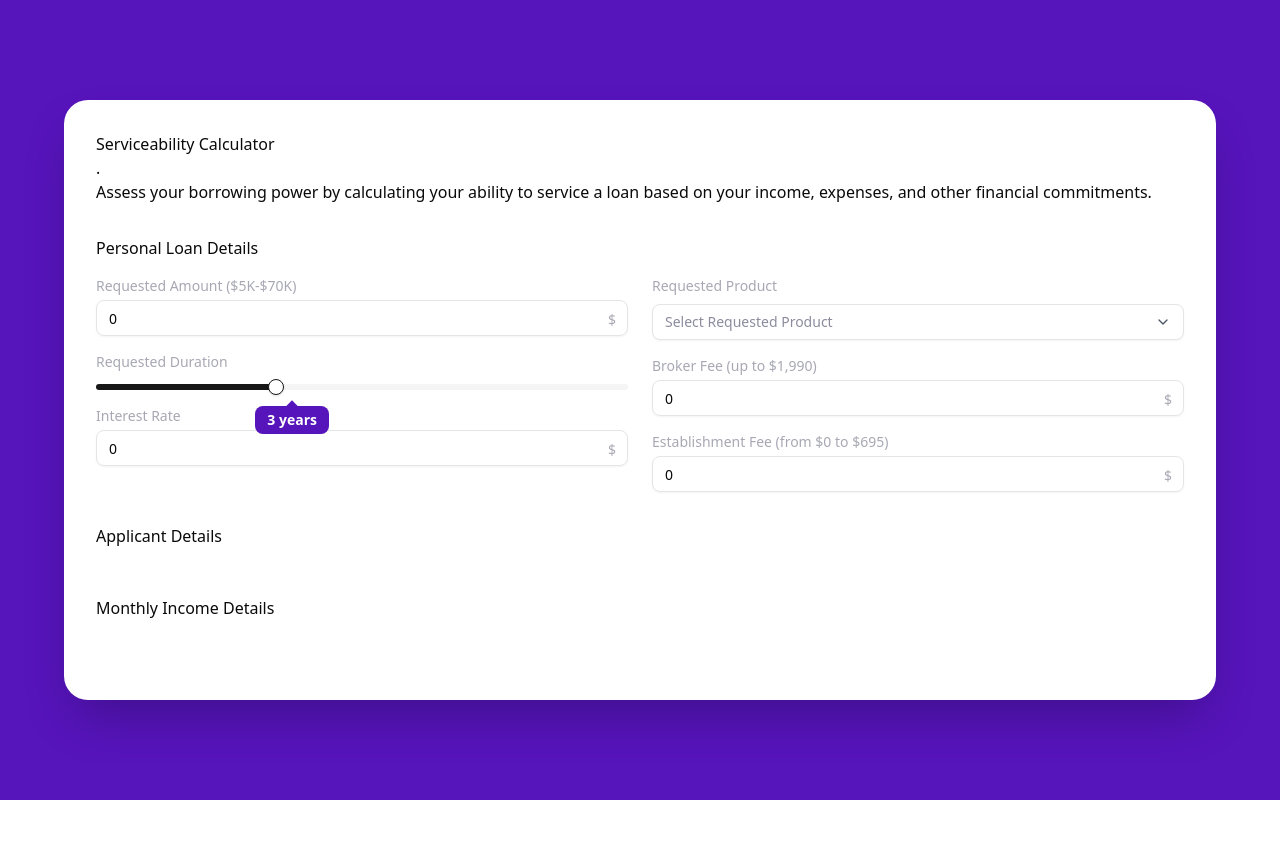
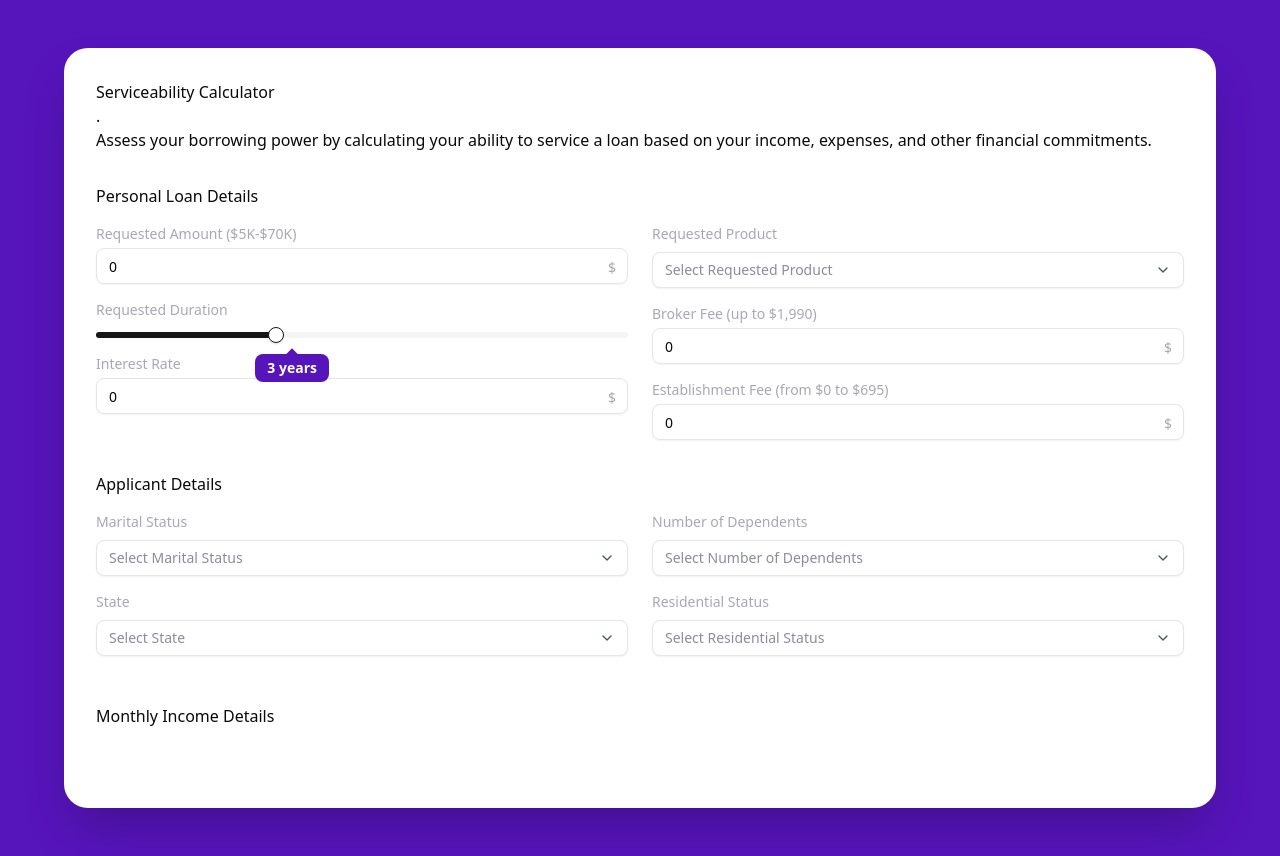
Before and after one commit to aleeshaloanoptions/serviceabilityCalculator, a Next.js app in the folder calculator/: page /serviceability in a window 1280 px wide. Before the commit the page ends 800 px from the top, so only its background shows below. Built offline with nearby package versions, Linux system fonts and the light colour scheme.

Commit message:
added all components for Applicant Details

```diff
--- a/calculator/src/app/serviceability/page.tsx
+++ b/calculator/src/app/serviceability/page.tsx
@@ -5,7 +5,7 @@ import LoInput from "@/app/components/LoInput";
 import LoSlider from "@/app/components/LoSlider";
 import LoDropdown from "@/app/components/LoDropdown";
 import LoTable from "@/app/components/LoTable";
-import { LoanType, MaritalStatus, State } from "@/constants/enums";
+import { LoanType, MaritalStatus, ResidentialStatus, State } from "@/constants/enums";
 import { useState } from "react";
 
 export default function Home() {
@@ -15,7 +15,8 @@ const [termYears, setTermYears] = useState<number | undefined>(3);
 const [brokerFee, setBrokerFee] = useState<number>(0);
 const [interestRate, setInterestRate] = useState<number | undefined>(0);
 const [establishmentFee, setEstablishmentFee] = useState<number>(0);
-const [dependants, setDependants] = useState<number | undefined>(0);
+const [dependents, setDependents] = useState<number | undefined>(0);
+const dependentOptions = ["0", "1", "2", "3", "4", "5", "6", "7", "8", "9", "10+"];
 const [applicantIncome, setApplicantIncome] = useState<number | undefined>(0);
 const [partnerIncome, setPartnerIncome] = useState<number | undefined>(0);
 const [rentalIncome, setRentalIncome] = useState<number | undefined>(0);
@@ -55,6 +56,15 @@ const states = [
   State.TAS,
   State.ACT,
   State.NT
+]
+
+const residentialStatusOptions = [
+  ResidentialStatus.Citizen,
+  ResidentialStatus.PermanentResident,
+  ResidentialStatus.TemporaryResident,
+  ResidentialStatus.WorkVisa,
+  ResidentialStatus.StudentVisa,
+  ResidentialStatus.Other
 ]
 
 function calculateServiceability(): void {
@@ -149,12 +159,29 @@ return (
           {/* Left column */}
           <div className="flex-1 space-y-4">
             {/* Marital Status */}
+            <LoDropdown
+            label="Marital Status"
+            items={maritalStatusOptions}
+            />
             {/* State */}
+            <LoDropdown
+            label="State"
+            items={states}
+            />
           </div>
           {/* Right column */}
           <div className="flex-1 space-y-4">
-            {/* Number of Dependants */}
+            {/* Number of Dependents */}
+            <LoDropdown
+            label="Number of Dependents"
+            items={dependentOptions}
+            onSelect={(value) => setDependents(value === "10+" ? 10 : Number(value))}
+            />
             {/* Residential Status */}
+            <LoDropdown
+            label="Residential Status"
+            items={residentialStatusOptions}
+            />
           </div>
         </div>
       </div>
--- a/calculator/src/constants/enums.ts
+++ b/calculator/src/constants/enums.ts
@@ -24,3 +24,12 @@ export enum State {
   ACT = "Australian Capital Territory",
   NT = "Northern Territory",
 }
+
+export enum ResidentialStatus {
+  Citizen = "Australian Citizen",
+  PermanentResident = "Permanent Resident",
+  TemporaryResident = "Temporary Resident",
+  WorkVisa = "Work Visa Holder",
+  StudentVisa = "Student Visa",
+  Other = "Other",
+}
```
